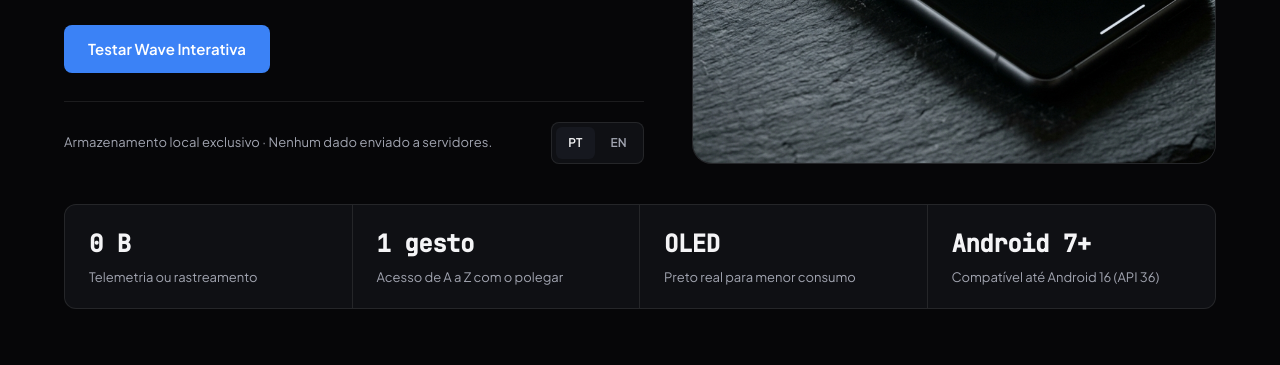
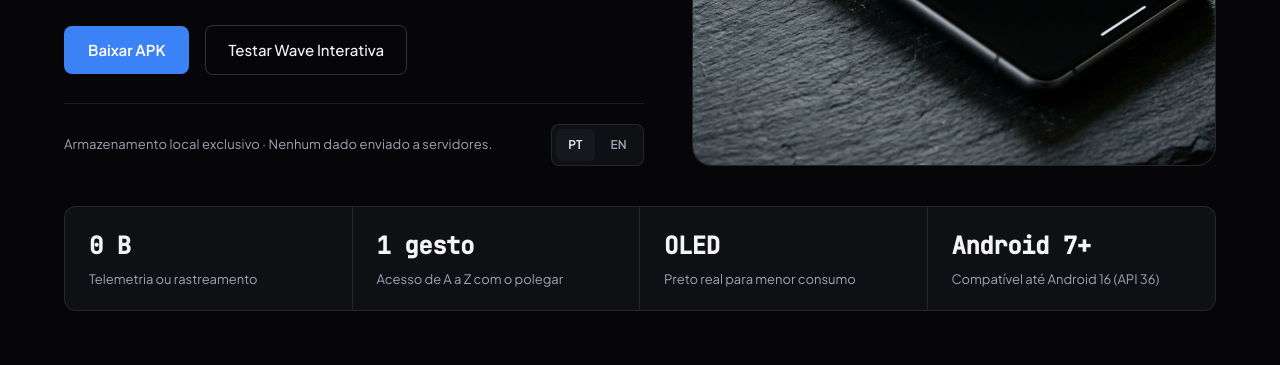
Before and after one commit to issoeocio/notlauncher, a plain HTML site: page index.html in a window 1280 px wide. Shown: the part 435-800 px from the top of the page. Drawn offline with Linux system fonts and the light colour scheme.

Commit message:
Adiciona botao de download do APK

```diff
--- a/app.js
+++ b/app.js
@@ -11,6 +11,7 @@
       hero_title: 'Sua tela inicial sem ruído visual, feita para uma mão só.',
       hero_subtitle:
         'NotLauncher substitui grades lotadas de ícones por uma lista limpa em OLED preto puro, onda alfabética centralizada, gestos rápidos e páginas exclusivas para widgets oficiais do Android.',
+      hero_cta_download: 'Baixar APK',
       hero_cta_primary: 'Testar Wave Interativa',
 
       hero_note: 'Armazenamento local exclusivo · Nenhum dado enviado a servidores.',
@@ -88,6 +89,7 @@
       hero_title: 'A quiet home screen crafted for one-handed reach.',
       hero_subtitle:
         'NotLauncher replaces cluttered icon grids with a pure OLED black list, centered alphabetical Wave scrubbing, swipe-left app actions, and clean Android widget pages.',
+      hero_cta_download: 'Download APK',
       hero_cta_primary: 'Try Interactive Wave',
 
       hero_note: 'Local-only storage · Zero data sent to external servers.',
--- a/index.html
+++ b/index.html
@@ -82,7 +82,8 @@
 
               <div>
                 <div class="hero-actions">
-                  <a href="#experiencia" class="btn-primary" data-i18n="hero_cta_primary">Testar Wave Interativa</a>
+                  <a href="https://github.com/issoeocio/notlauncher/releases/latest/download/notlauncher.apk" class="btn-primary" data-i18n="hero_cta_download">Baixar APK</a>
+                  <a href="#experiencia" class="btn-secondary" data-i18n="hero_cta_primary">Testar Wave Interativa</a>
                 </div>
 
                 <div class="hero-utility-row" style="margin-top: 28px">
```
